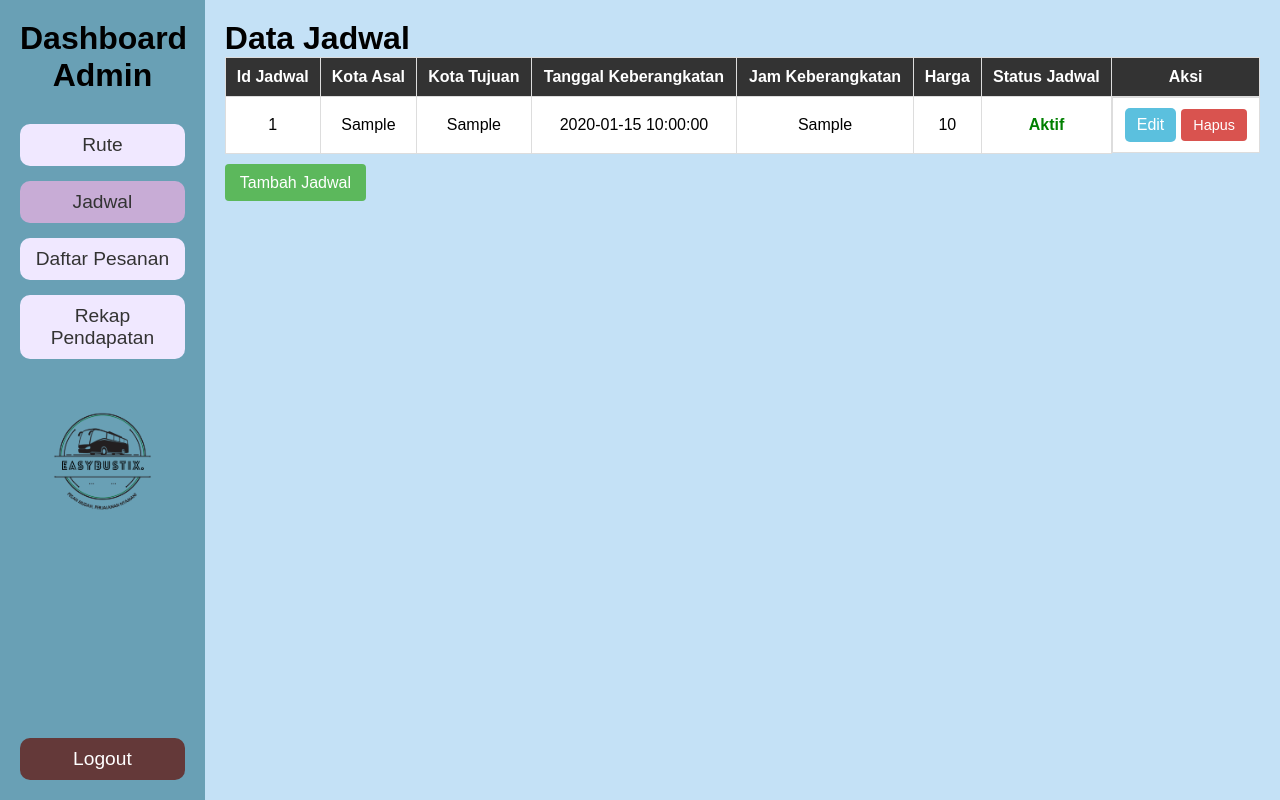
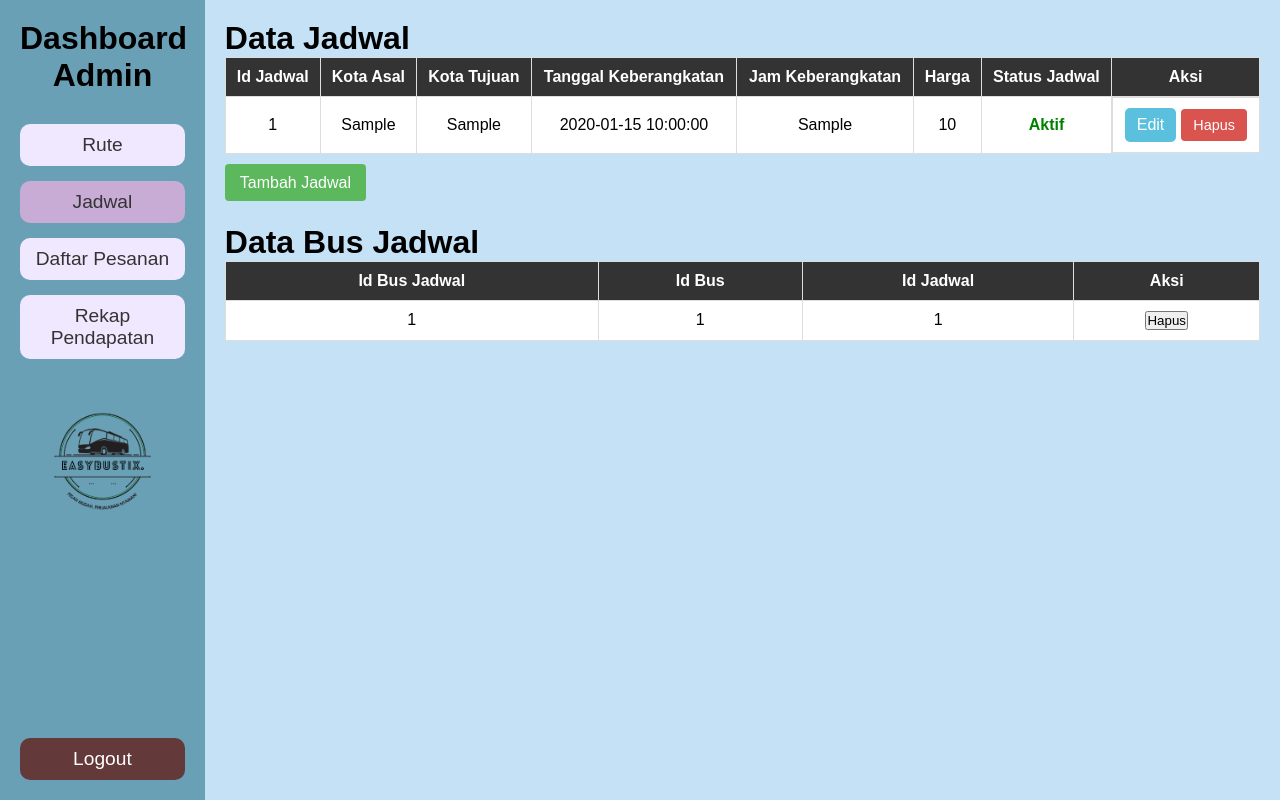
Before and after one commit to andreandri/caps, a PHP site: page /halaman-admin/adminjadwal.php in a window 1280 px wide. Run offline with PHP 8.4, Linux system fonts and the light colour scheme; tables that the repository leaves empty or names only in its code hold one stand-in row (values such as "Sample post").

Commit message:
Update adminjadwal.php
perubahan sedikit dia dminjadwal.php

```diff
--- a/halaman-admin/adminjadwal.php
+++ b/halaman-admin/adminjadwal.php
@@ -26,6 +26,23 @@ $result = $koneksi->query($query);
 
 if (!$result) {
     die("Query Error: " . $koneksi->error);
+}
+if ($_SERVER['REQUEST_METHOD'] === 'POST' && isset($_POST['delete_bus_schedule_id']) && !empty($_POST['delete_bus_schedule_id'])) {
+    $id_busjadwal = $_POST['delete_bus_schedule_id'];
+
+    $delete_query = "DELETE FROM tb_busjadwal WHERE id_busjadwal = ?";
+    $stmt = $koneksi->prepare($delete_query);
+    $stmt->bind_param("i", $id_busjadwal);
+
+    if ($stmt->execute()) {
+        header("Location: adminjadwal.php");
+        exit;
+    } else {
+        header("Location: adminjadwal.php?error=delete_failed");
+        exit;
+    }
+
+    $stmt->close();
 }
 ?>
 
@@ -137,6 +154,38 @@ if (!$result) {
         </table>
         <a href="tambahjadwal.php" class="tambah-rute">Tambah Jadwal</a>
     </div>
+
+    <div>
+        <h1>Data Bus Jadwal</h1>
+        <table border="1">
+            <thead>
+                <tr>
+                    <th>Id Bus Jadwal</th>
+                    <th>Id Bus</th>
+                    <th>Id Jadwal</th>
+                    <th>Aksi</th>
+                </tr>
+            </thead>
+            <tbody>
+            <?php
+            $bus_schedule_query = "SELECT * FROM tb_busjadwal";
+            $bus_schedule_result = mysqli_query($koneksi, $bus_schedule_query);
+
+            if ($bus_schedule_result) {
+                while ($row = mysqli_fetch_assoc($bus_schedule_result)) { ?>
+                    <tr>
+                        <td><?= $row['id_busjadwal']; ?></td>
+                        <td><?= $row['id_bus']; ?></td>
+                        <td><?= $row['id_jadwal']; ?></td>
+                        <td>
+                            <button onclick="showDeletePopup('bus_schedule', <?= $row['id_busjadwal']; ?>)">Hapus</button>
+                        </td>
+                    </tr>
+                <?php }
+            } ?>
+            </tbody>
+        </table>
+    </div>
 </main>
 
 <!-- Pop-up konfirmasi hapus -->
```
